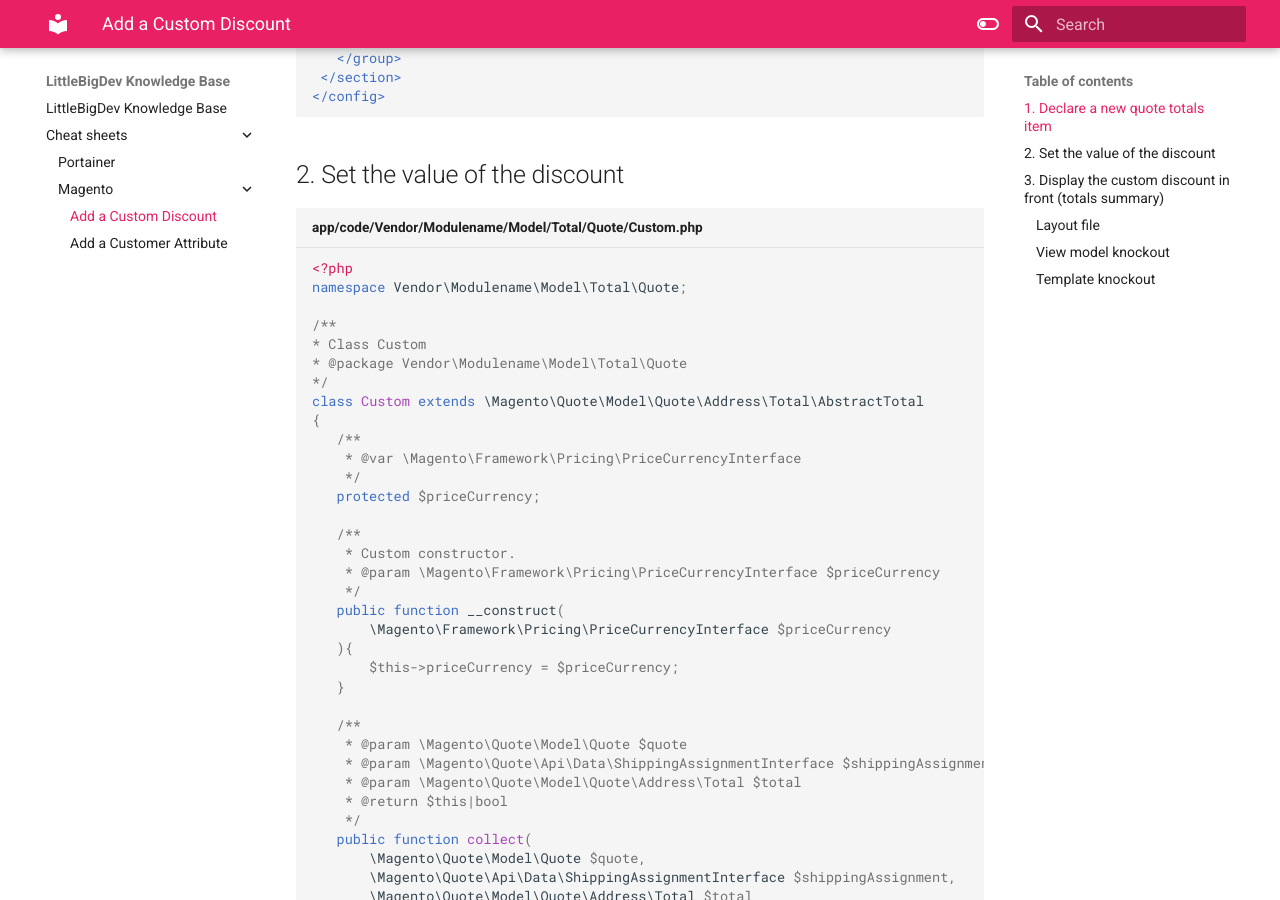
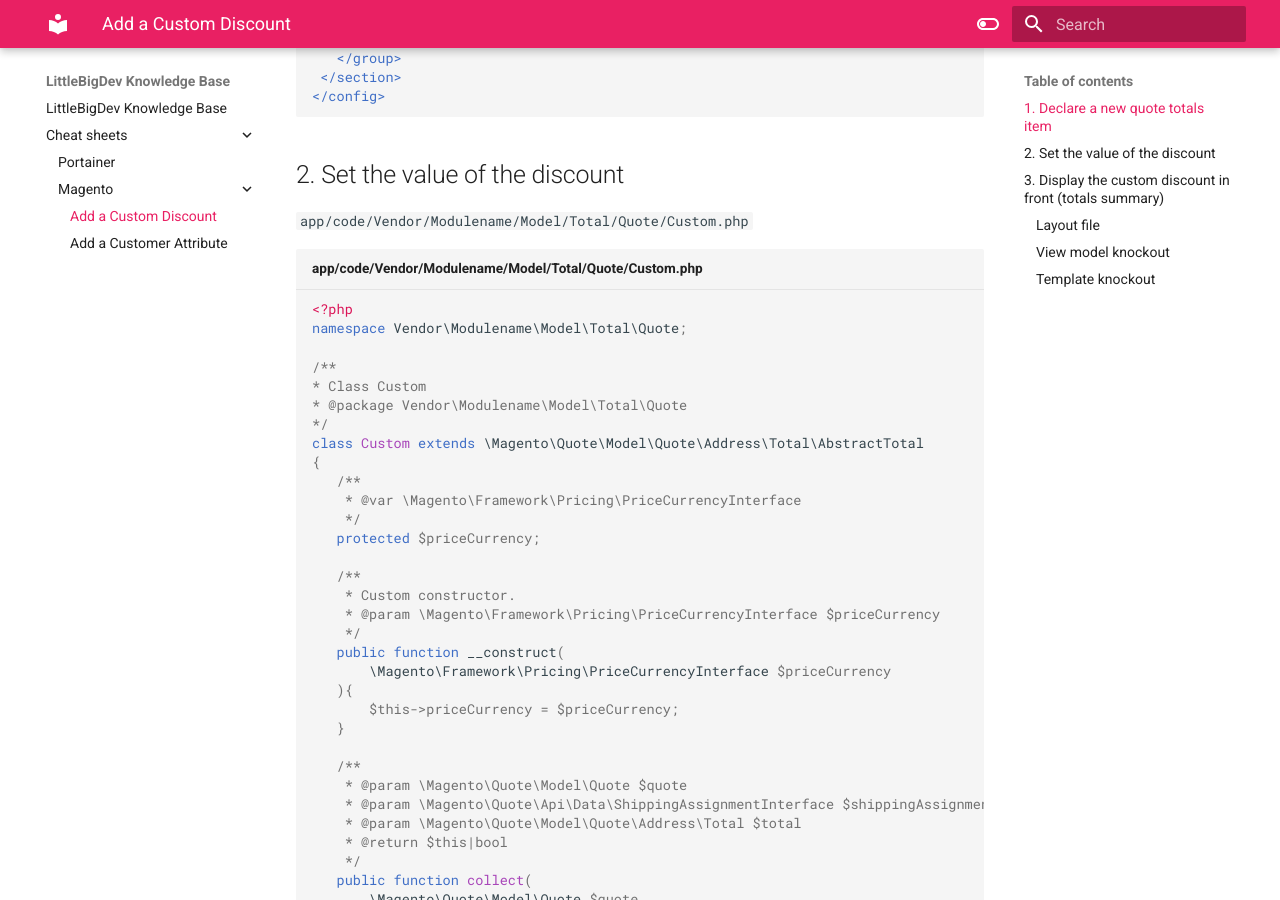
Before and after one commit to LittleBigDev/wiki, an MkDocs documentation site: the page built from docs/cheat_sheets/Magento/add_a_custom_discount.md, in a window 1280 px wide and 900 px high, scrolled down 309 px. Built offline with MkDocs 1.6.1 and Material for MkDocs 9.7.7, drawn with Linux system fonts in a browser that asks for light colours.

Commit message:
vault backup: 2022-10-15 23:02:59

````diff
--- a/docs/cheat_sheets/Magento/add_a_custom_discount.md
+++ b/docs/cheat_sheets/Magento/add_a_custom_discount.md
@@ -11,6 +11,7 @@
 ```
 
 ## 2. Set the value of the discount
+`app/code/Vendor/Modulename/Model/Total/Quote/Custom.php`
 ```PHP title="app/code/Vendor/Modulename/Model/Total/Quote/Custom.php"
 <?php
 namespace Vendor\Modulename\Model\Total\Quote;
````
